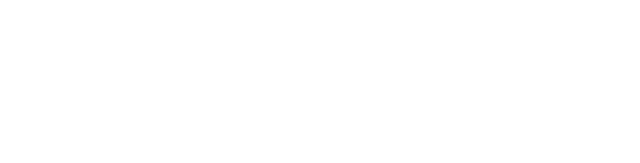
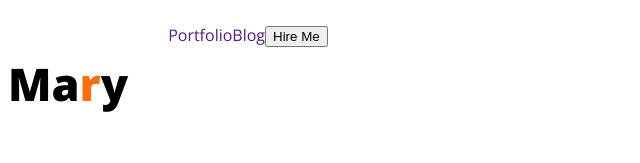
Before and after one commit to abids-code/web-dev-portfolio, a plain HTML site: page index.html in a window 1280 px wide. Shown: the whole page, without its empty margins (0-640 px from the left). Drawn offline with nearby package versions, Linux system fonts and the light colour scheme.

Commit message:
navbar added

```diff
--- a/index.html
+++ b/index.html
@@ -4,11 +4,24 @@
     <meta charset="UTF-8">
     <meta name="viewport" content="width=device-width, initial-scale=1.0">
     <title>Web Developer Portfolio</title>
+    <!-- font code -->
+    <link rel="preconnect" href="https://fonts.googleapis.com">
+    <link rel="preconnect" href="https://fonts.gstatic.com" crossorigin>
+    <link href="https://fonts.googleapis.com/css2?family=Open+Sans:ital,wght@0,300..800;1,300..800&display=swap" rel="stylesheet">
+
+
     <link rel="stylesheet" href="styles/styles.css">
 </head>
-<body>
+<body class="open-sans-normal">
     <header>
-
+        <nav>
+            <h3 class="nav-title">Ma<span class="text-primary">r</span>y</h3>
+            <ul>
+                <li><a href="">Portfolio</a></li>
+                <li><a href="">Blog</a></li>
+                <li><a href=""><button>Hire Me</button></a></li>
+            </ul>
+        </nav>
     </header>
     <main>
 
--- a/styles/styles.css
+++ b/styles/styles.css
@@ -0,0 +1,39 @@
+/* Open sans font */
+.open-sans-normal {
+  font-family: "Open Sans", sans-serif;
+  font-optical-sizing: auto;
+  font-style: normal;
+  font-variation-settings:
+    "wdth" 100;
+}
+
+/* shared Styles */
+.text-primary{
+    color: #FD6E0A;
+}
+
+
+
+/* Navbar Styles*/
+nav{
+    display: flex;
+}
+nav ul{
+    display: flex;
+    margin-right: ;
+}
+
+
+nav ul li {
+    list-style: none;
+}
+
+nav li a{
+    text-decoration: none;
+}
+
+
+.nav-title{
+    font-weight: 800;
+    font-size: 45px;
+}
```
